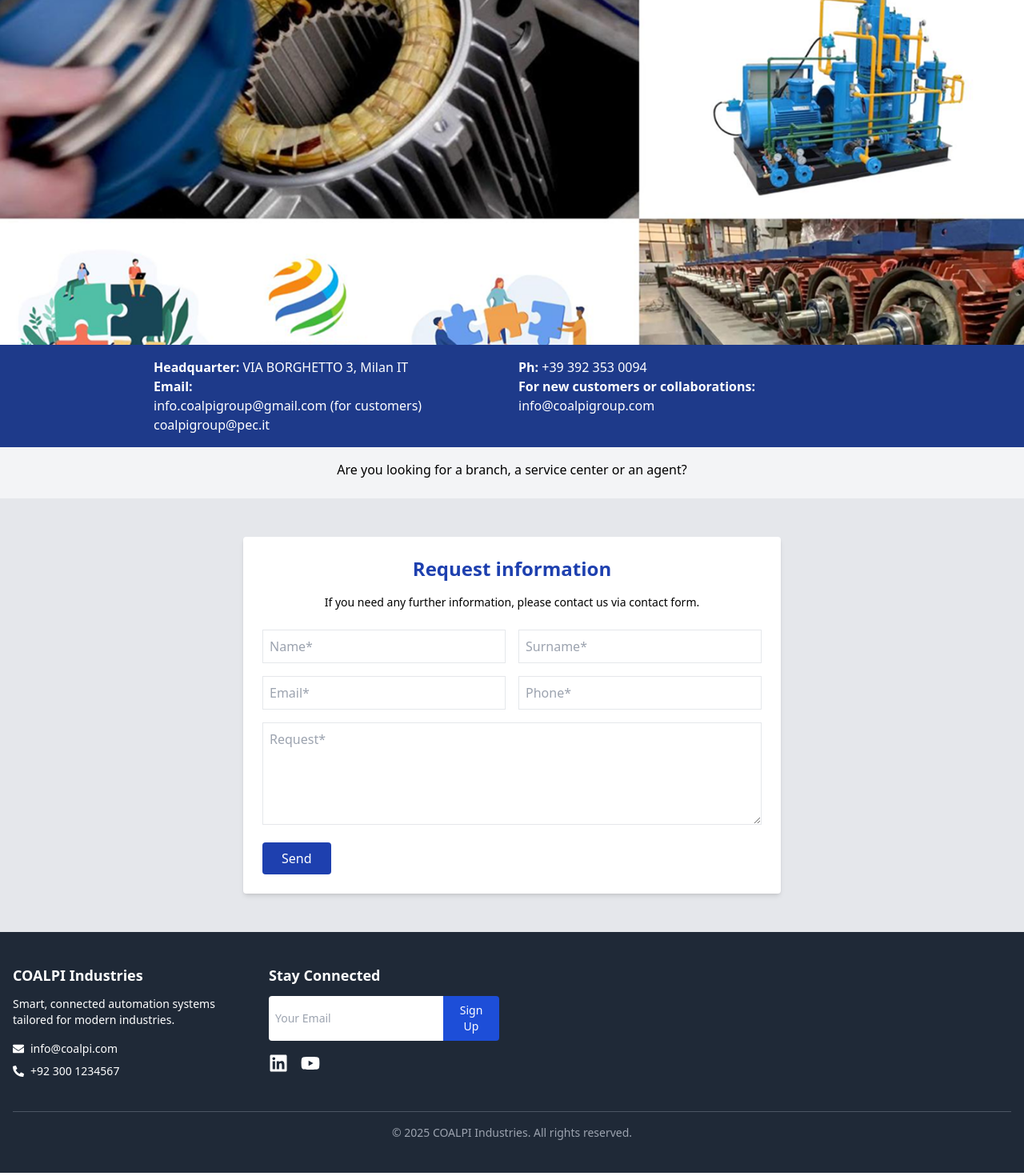
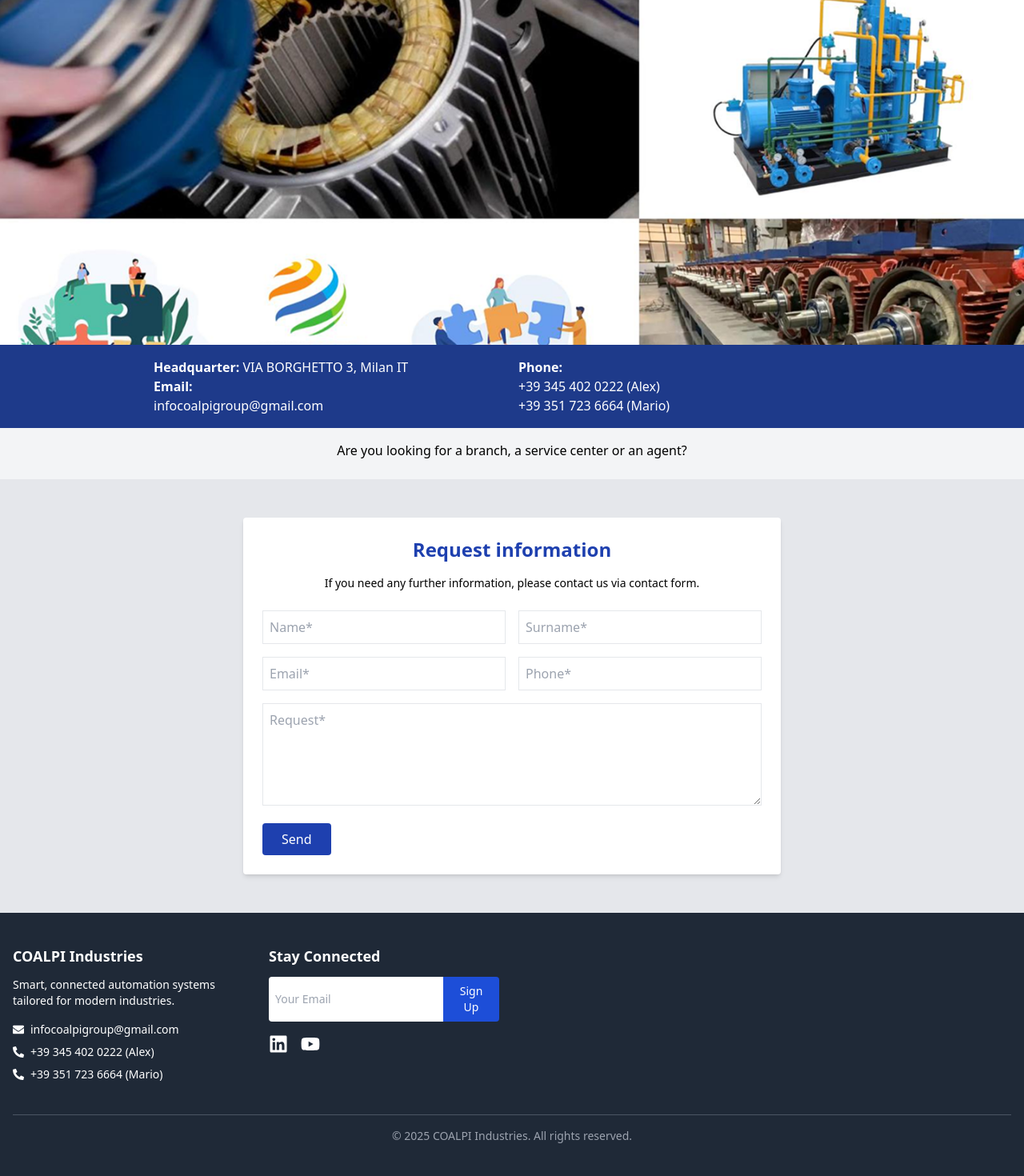
Before and after one commit to Husnain-allly/Collapigroup, a React (Create React App) app: page /contact in a window 1280 px wide. Shown: the part 278-1748 px from the top of the page at 80% size. Built offline with nearby package versions, Linux system fonts and the light colour scheme.

Commit message:
Updated contact details on contact page

```diff
--- a/src/Components/Footer.js
+++ b/src/Components/Footer.js
@@ -13,13 +13,18 @@
         <div>
           <h3 className="text-lg font-semibold mb-3">{t('footer.company_name')}</h3>
           <p className="text-sm">{t('footer.company_description')}</p>
-          <div className="mt-4 text-sm">
-            <p className="flex items-center gap-2"><FaEnvelope /> {t('footer.email')}</p>
-            <p className="flex items-center gap-2 mt-2"><FaPhoneAlt /> {t('footer.phone')}</p>
+          <div className="mt-4 text-sm space-y-2">
+            <p className="flex items-center gap-2">
+              <FaEnvelope /> infocoalpigroup@gmail.com
+            </p>
+            <p className="flex items-center gap-2">
+              <FaPhoneAlt /> +39 345 402 0222 (Alex)
+            </p>
+            <p className="flex items-center gap-2">
+              <FaPhoneAlt /> +39 351 723 6664 (Mario)
+            </p>
           </div>
         </div>
-
-
 
         {/* Newsletter & Socials */}
         <div>
--- a/src/Pages/Contact.js
+++ b/src/Pages/Contact.js
@@ -42,17 +42,17 @@
   <div className="max-w-4xl mx-auto grid grid-cols-1 md:grid-cols-2 gap-4">
     <div>
       <p><strong>{t('contact.headquarter')}</strong> {t('contact.headquarter_address')}</p>
-            <p><strong>{t('contact.email')}</strong></p>
-            <p>{t('contact.email_customer')}</p>
-            <p>{t('contact.email_pec')}</p>
+      <p><strong>Email:</strong></p>
+      <p>infocoalpigroup@gmail.com</p>
     </div>
     <div>
-            <p><strong>{t('contact.phone')}</strong> {t('contact.phone_number')}</p>
-            <p><strong>{t('contact.collab_note')}</strong></p>
-            <p>{t('contact.email_collab')}</p>
+      <p><strong>Phone:</strong></p>
+      <p>+39 345 402 0222 (Alex)</p>
+      <p>+39 351 723 6664 (Mario)</p>
     </div>
   </div>
 </section>
+
 
       {/* Branch Prompt */}
       <section className="bg-gray-100 py-4 px-6 text-center">
```
Lines whose indentation alone changed are shown as unchanged.
